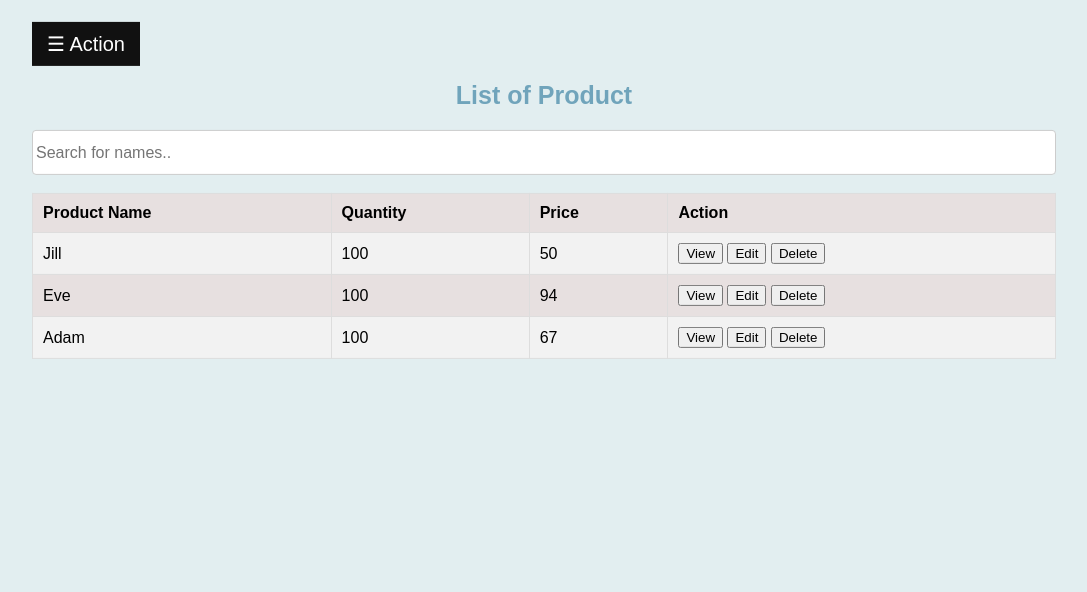
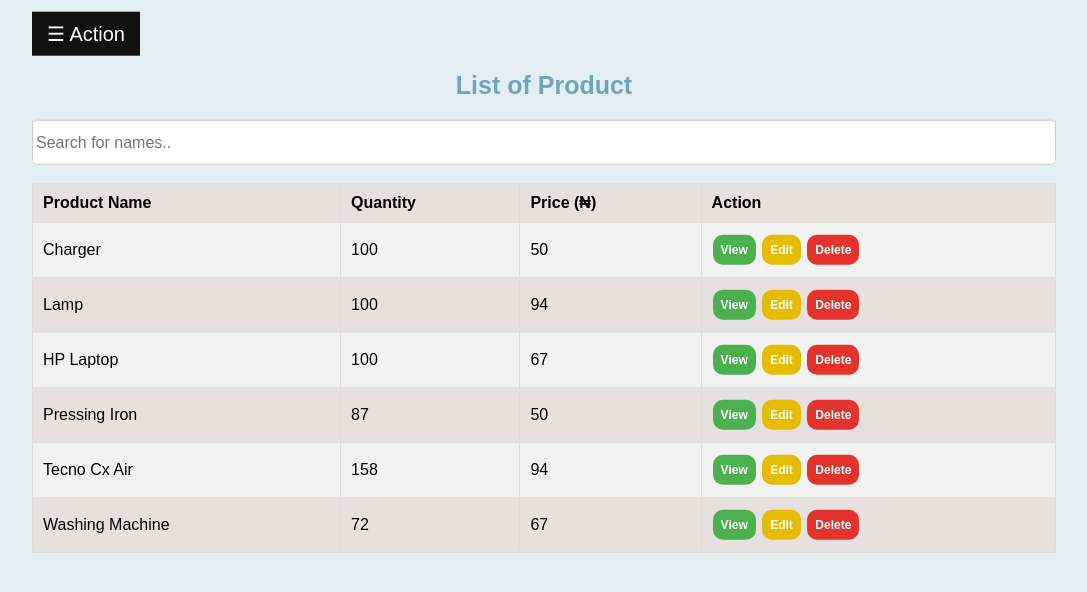
Before and after one commit to Ola-Yusuf/Store-Manager, a plain HTML site: page UI/view-all-prodcut.html in a window 1280 px wide. Shown: the whole page, without its empty margins (96-1183 px from the left). Drawn offline with Linux system fonts and the light colour scheme.

Commit message:
add more data to table and imporve style

```diff
--- a/UI/css/style.css
+++ b/UI/css/style.css
@@ -290,3 +290,33 @@ tr:nth-child(even) {
 tr:nth-child(odd) {
     background-color: rgb(231, 224, 224)
 }
+.button {
+    border: none;
+    color: white;
+    padding: 8px;
+    text-align: center;
+    text-decoration: none;
+    display: inline-block;
+    font-size: 12px;
+    font-weight: bold;
+    margin: 2px 1px;
+}
+
+.button1 {
+    border-radius: 10px;
+    background-color: #4CAF50;
+}
+
+.button2 {
+    border-radius: 10px;
+    background-color: rgb(230, 187, 0);
+}
+
+.button3 {
+    border-radius: 10px;
+    background-color: rgb(228, 51, 44);
+}
+
+.button1:hover, .button2:hover, .button3:hover{
+    color: #000;
+}
--- a/UI/view-all-prodcut.html
+++ b/UI/view-all-prodcut.html
@@ -18,8 +18,8 @@
         <a href="#">Profile</a>
         <a href="#">Add Sales Attendant</a>
         <a href="add-category.html">Add New Category</a>
-        <a href="add-new-product.html" class="active">Add New Product</a>
-        <a href="view-all-prodcut.html">All Product</a>
+        <a href="add-new-product.html" >Add New Product</a>
+        <a href="view-all-prodcut.html" class="active">All Product</a>
         <a href="#">Sales Record</a>
     </div>
 
@@ -31,26 +31,44 @@
             <tr>
                 <th>Product Name</th>
                 <th>Quantity</th>
-                <th>Price</th>
+                <th>Price (&#8358;)</th>
                 <th>Action</th>
             </tr>
             <tr>
-                <td>Jill</td>
+                <td>Charger</td>
                 <td>100</td>
                 <td>50</td>
-                <td><a href="#"><button type="button">View</button></a> <a href="#"><button type="button">Edit</button></a> <a href="#"><button type="button">Delete</button></a></td>
+                <td><a href="#"><button type="button" class="button button1">View</button></a> <a href="#"><button type="button" class="button button2">Edit</button></a> <a href="#"><button type="button" class="button button3">Delete</button></a></td>
             </tr>
             <tr>
-                <td>Eve</td>
+                <td>Lamp</td>
                 <td>100</td>
                 <td>94</td>
-                <td><a href="#"><button type="button">View</button></a> <a href="#"><button type="button">Edit</button></a> <a href="#"><button type="button">Delete</button></a></td>
+                <td><a href="#"><button type="button" class="button button1">View</button></a> <a href="#"><button type="button" class="button button2">Edit</button></a> <a href="#"><button type="button" class="button button3">Delete</button></a></td>
             </tr>
             <tr>
-                <td>Adam</td>
+                <td>HP Laptop</td>
                 <td>100</td>
                 <td>67</td>
-                <td><a href="#"><button type="button">View</button></a> <a href="#"><button type="button">Edit</button></a> <a href="#"><button type="button">Delete</button></a></td>
+                <td><a href="#"><button type="button" class="button button1">View</button></a> <a href="#"><button type="button" class="button button2">Edit</button></a> <a href="#"><button type="button" class="button button3">Delete</button></a></td>
+            </tr>
+            <tr>
+                <td>Pressing Iron</td>
+                <td>87</td>
+                <td>50</td>
+                <td><a href="#"><button type="button" class="button button1">View</button></a> <a href="#"><button type="button" class="button button2">Edit</button></a> <a href="#"><button type="button" class="button button3">Delete</button></a></td>
+            </tr>
+            <tr>
+                <td>Tecno Cx Air</td>
+                <td>158</td>
+                <td>94</td>
+                <td><a href="#"><button type="button" class="button button1">View</button></a> <a href="#"><button type="button" class="button button2">Edit</button></a> <a href="#"><button type="button" class="button button3">Delete</button></a></td>
+            </tr>
+            <tr>
+                <td>Washing Machine</td>
+                <td>72</td>
+                <td>67</td>
+                <td><a href="#"><button type="button" class="button button1">View</button></a> <a href="#"><button type="button" class="button button2">Edit</button></a> <a href="#"><button type="button" class="button button3">Delete</button></a></td>
             </tr>
         </table>
 
```
